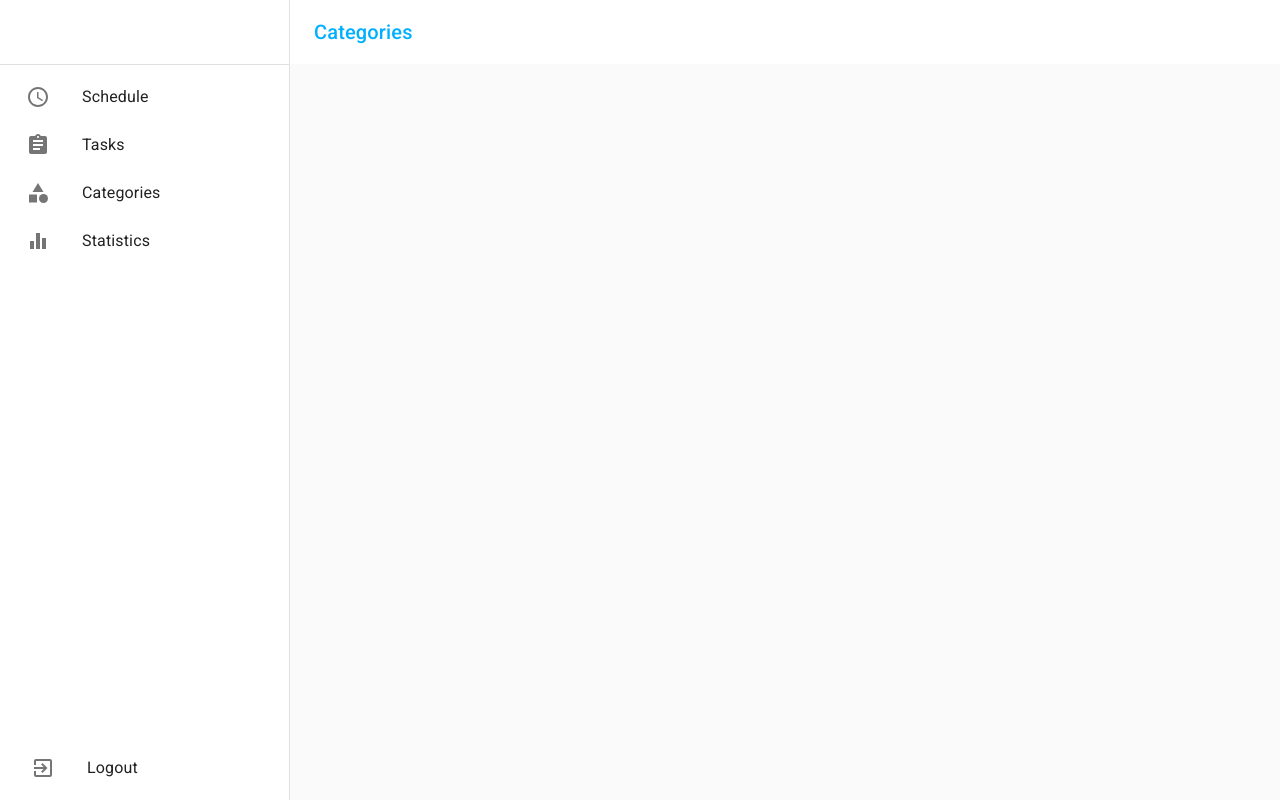
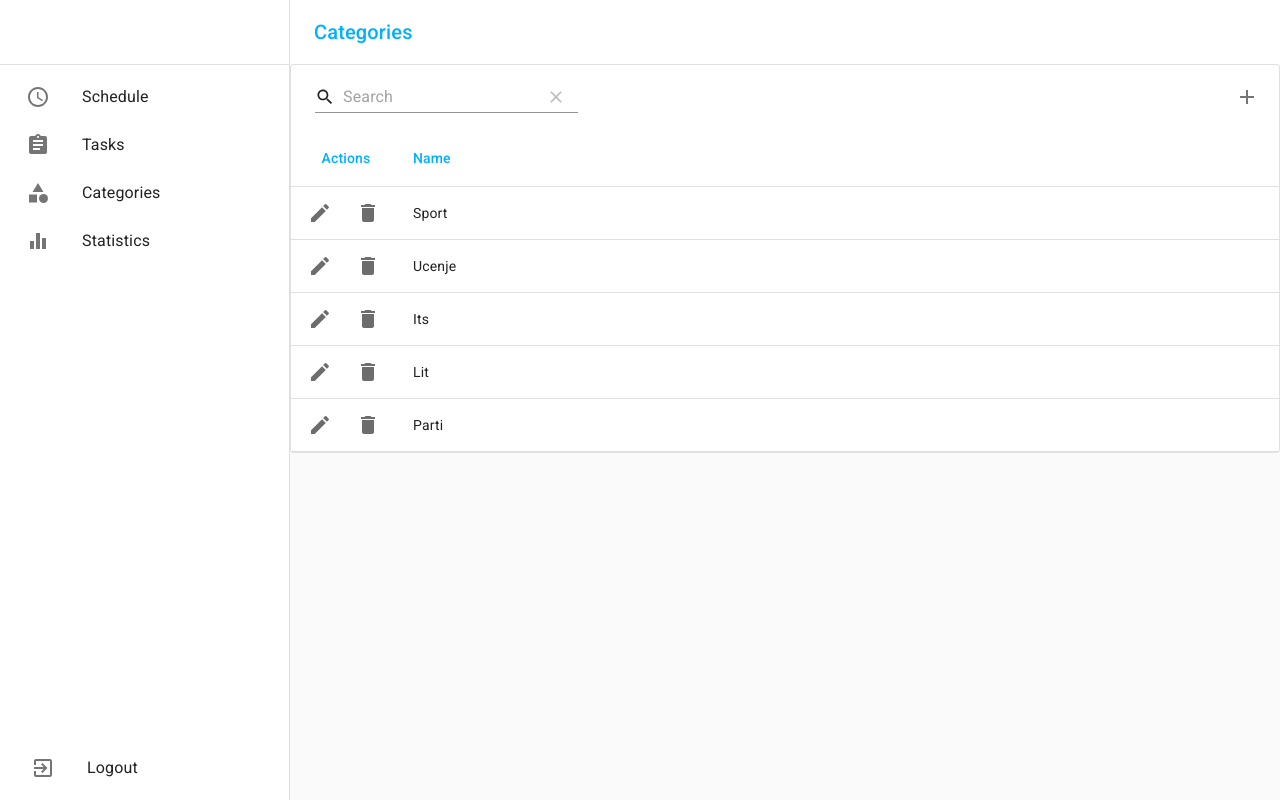
Before and after one commit to fjende/projektapp, a React (Create React App) app: page /categories in a window 1280 px wide. Built offline with nearby package versions, Linux system fonts and the light colour scheme.

Commit message:
Added Table in categories page using Material Table

```diff
--- a/package.json
+++ b/package.json
@@ -20,6 +20,7 @@
     "eslint-plugin-prettier": "^3.1.2",
     "husky": "^4.0.10",
     "lint-staged": "^9.5.0",
+    "material-table": "^1.55.0",
     "mui-layout": "^1.2.9",
     "prettier": "^1.19.1",
     "pretty-quick": "^2.0.1",
--- a/src/components/Pages/Categories/Categories.jsx
+++ b/src/components/Pages/Categories/Categories.jsx
@@ -30,6 +30,8 @@ import SearchIcon from '@material-ui/icons/Search';
 import InputBase from '@material-ui/core/InputBase';
 import DatePicker from '../DatePicker/DatePicker';
 import Grid from '@material-ui/core/Grid';
+import CategoriesList from './CategoriesList'
+import Paper from '@material-ui/core/Paper'
 
 const drawerWidth = 290;
 
@@ -64,7 +66,7 @@ const useStyles = makeStyles(theme => ({
     },
     content: {
         flexGrow: 1,
-        marginTop: theme.spacing(7)
+        marginTop: theme.spacing(8)
     }
 }));
 
@@ -124,7 +126,6 @@ function Categories(props) {
     return (
         <div className={classes.root}>
             <CssBaseline />
-
             <AppBar position="fixed" className={classes.appBar} color="secondary">
                 <Toolbar>
                     <IconButton
@@ -139,13 +140,9 @@ function Categories(props) {
                     <Typography variant="h6" className={classes.datePicker}>
                         Categories
           </Typography>
-                    {/**    <div className={classes.datePicker}>
-                        <DatePicker />
-                     </div> **/}
                 </Toolbar>
             </AppBar>
             <nav className={classes.drawer} aria-label="drawer-nav">
-                {/* The implementation can be swapped with js to avoid SEO duplication of links. */}
                 <Hidden smUp implementation="css">
                     <Drawer
                         container={container}
@@ -157,7 +154,7 @@ function Categories(props) {
                             paper: classes.drawerPaper
                         }}
                         ModalProps={{
-                            keepMounted: true // Better open performance on mobile.
+                            keepMounted: true
                         }}
                     >
                         {drawer}
@@ -176,23 +173,14 @@ function Categories(props) {
                     </Drawer>
                 </Hidden>
             </nav>
-
             <div className={classes.content}>
-                {
-                    // CONTENT //
-                }
-
+                <Paper variant="outlined">
+                    <CategoriesList />
+                </Paper>
             </div>
         </div>
     );
 }
 
-Categories.propTypes = {
-    /**
-     * Injected by the documentation to work in an iframe.
-     * You won't need it on your project.
-     */
-    container: PropTypes.instanceOf(typeof Element === 'undefined' ? Object : Element)
-};
 
 export default Categories;
--- /dev/null
+++ b/src/components/Pages/Categories/CategoriesList.jsx
@@ -0,0 +1,131 @@
+import React from 'react';
+import MaterialTable from 'material-table';
+import { forwardRef } from 'react';
+
+import { SvgIconProps } from '@material-ui/core/SvgIcon';
+import ArrowUpward from '@material-ui/icons/ArrowUpward';
+import Check from '@material-ui/icons/Check';
+import ChevronLeft from '@material-ui/icons/ChevronLeft';
+import ChevronRight from '@material-ui/icons/ChevronRight';
+import FilterList from '@material-ui/icons/FilterList';
+import FirstPage from '@material-ui/icons/FirstPage';
+import LastPage from '@material-ui/icons/LastPage';
+import Remove from '@material-ui/icons/Remove';
+import SaveAlt from '@material-ui/icons/SaveAlt';
+import Search from '@material-ui/icons/Search';
+import Add from '@material-ui/icons/Add'
+import SortArrow from '@material-ui/icons/Sort';
+import ViewColumn from '@material-ui/icons/ViewColumn';
+import Edit from '@material-ui/icons/Edit';
+import Delete from '@material-ui/icons/Delete';
+import ClearIcon from '@material-ui/icons/Clear';
+import CancelIcon from '@material-ui/icons/Cancel';
+
+
+
+export default function MaterialTableDemo() {
+    const [state, setState] = React.useState({
+        columns: [
+            { title: 'Name', field: 'name' }
+        ],
+        data: [
+
+            {
+                name: 'Sport',
+            },
+            {
+                name: 'Ucenje',
+            },
+            {
+                name: 'Its',
+            },
+            {
+                name: 'Lit',
+            },
+            {
+                name: 'Parti',
+            },
+        ],
+    });
+
+    return (
+        <MaterialTable
+            columns={state.columns}
+            data={state.data}
+            options={{
+                paging: false,
+                showTitle: false,
+                searchFieldAlignment: 'left',
+                searchFieldStyle: {
+
+                },
+                headerStyle: {
+                    color: '#00b0ff',
+
+                },
+                actionsCellStyle: {
+                    color: '#6d6d6e',
+
+                }
+
+            }}
+            icons={{
+                Check: Check,
+                DetailPanel: ChevronRight,
+                Export: SaveAlt,
+                Filter: FilterList,
+                FirstPage: FirstPage,
+                LastPage: LastPage,
+                NextPage: ChevronRight,
+                PreviousPage: ChevronLeft,
+                Search: Search,
+                Remove: Remove,
+                Add: Add,
+                ThirdStateCheck: Remove,
+                Edit: Edit,
+                Delete: Delete,
+                ResetSearch: ClearIcon,
+                Cancel: CancelIcon,
+                Clear: ClearIcon,
+                SortArrow: ArrowUpward
+            }}
+            editable={{
+                onRowAdd: newData =>
+                    new Promise(resolve => {
+                        setTimeout(() => {
+                            resolve();
+                            setState(prevState => {
+                                const data = [...prevState.data];
+                                data.push(newData);
+                                return { ...prevState, data };
+                            });
+                        }, 600);
+                    }),
+                onRowUpdate: (newData, oldData) =>
+                    new Promise(resolve => {
+                        setTimeout(() => {
+                            resolve();
+                            if (oldData) {
+                                setState(prevState => {
+                                    const data = [...prevState.data];
+                                    data[data.indexOf(oldData)] = newData;
+                                    return { ...prevState, data };
+                                });
+                            }
+                        }, 600);
+                    }),
+                onRowDelete: oldData =>
+                    new Promise(resolve => {
+                        setTimeout(() => {
+                            resolve();
+                            setState(prevState => {
+                                const data = [...prevState.data];
+                                data.splice(data.indexOf(oldData), 1);
+                                return { ...prevState, data };
+                            });
+                        }, 600);
+                    }),
+            }}
+        />
+    );
+}
--- a/src/components/Pages/Home/Home.jsx
+++ b/src/components/Pages/Home/Home.jsx
@@ -64,7 +64,7 @@ const useStyles = makeStyles(theme => ({
     },
     content: {
         flexGrow: 1,
-        marginTop: theme.spacing(7)
+        marginTop: theme.spacing(8)
     }
 }));
 
--- a/src/components/Pages/Statistics/Statistics.jsx
+++ b/src/components/Pages/Statistics/Statistics.jsx
@@ -54,7 +54,7 @@ const useStyles = makeStyles(theme => ({
         }
     },
     menuButton: {
-        marginRight: theme.spacing(2),
+        marginRight: theme.spacing(1),
         [theme.breakpoints.up('sm')]: {
             display: 'none'
         }
@@ -68,7 +68,7 @@ const useStyles = makeStyles(theme => ({
     },
     content: {
         flexGrow: 1,
-        marginTop: theme.spacing(7)
+        marginTop: theme.spacing(8)
     }
 }));
 
--- a/src/components/Pages/Tasks/Tasks.jsx
+++ b/src/components/Pages/Tasks/Tasks.jsx
@@ -65,7 +65,7 @@ const useStyles = makeStyles(theme => ({
     },
     content: {
         flexGrow: 1,
-        marginTop: theme.spacing(7)
+        marginTop: theme.spacing(8)
     }
 }));
 
```
Also changed, not shown: src/components/Pages/Categories/CategoriesListBackupVersion.jsx (added, +64 -0 lines), 1 other file (tests, documents, lock files or other folders).
